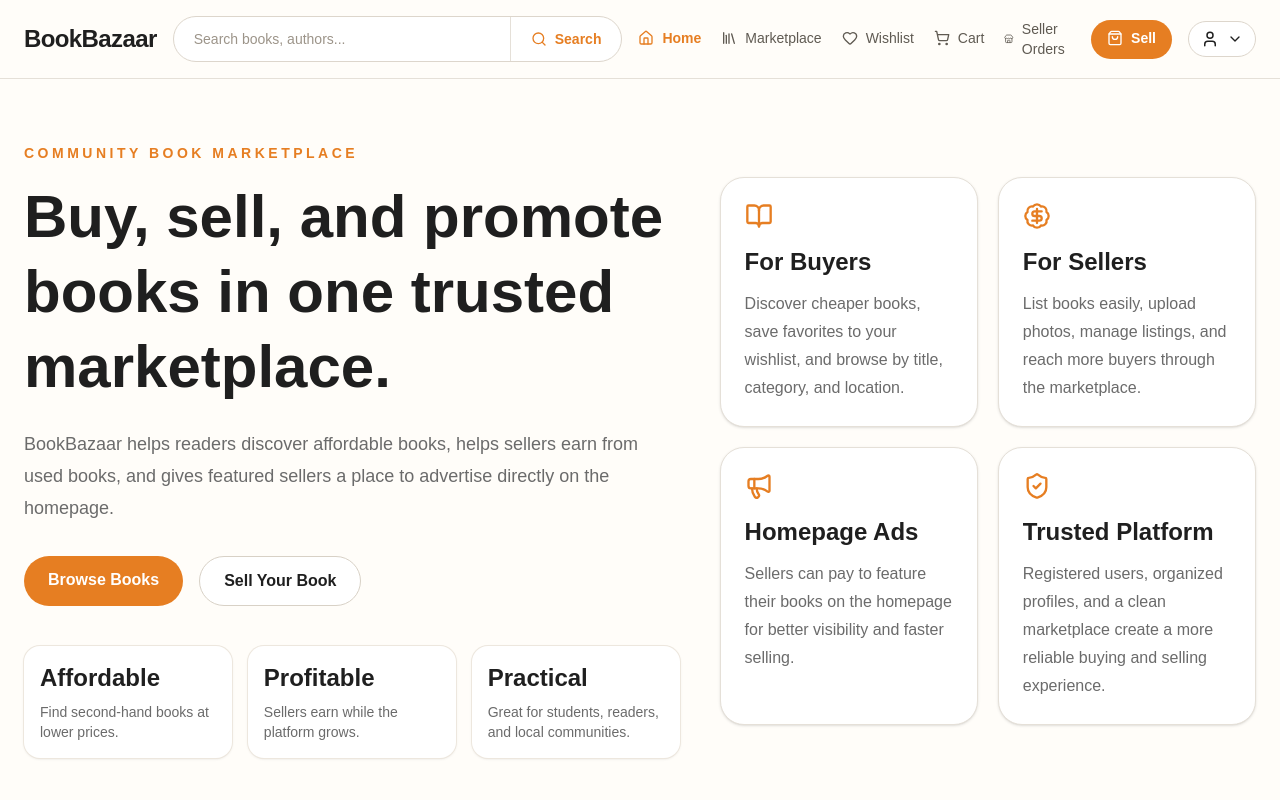
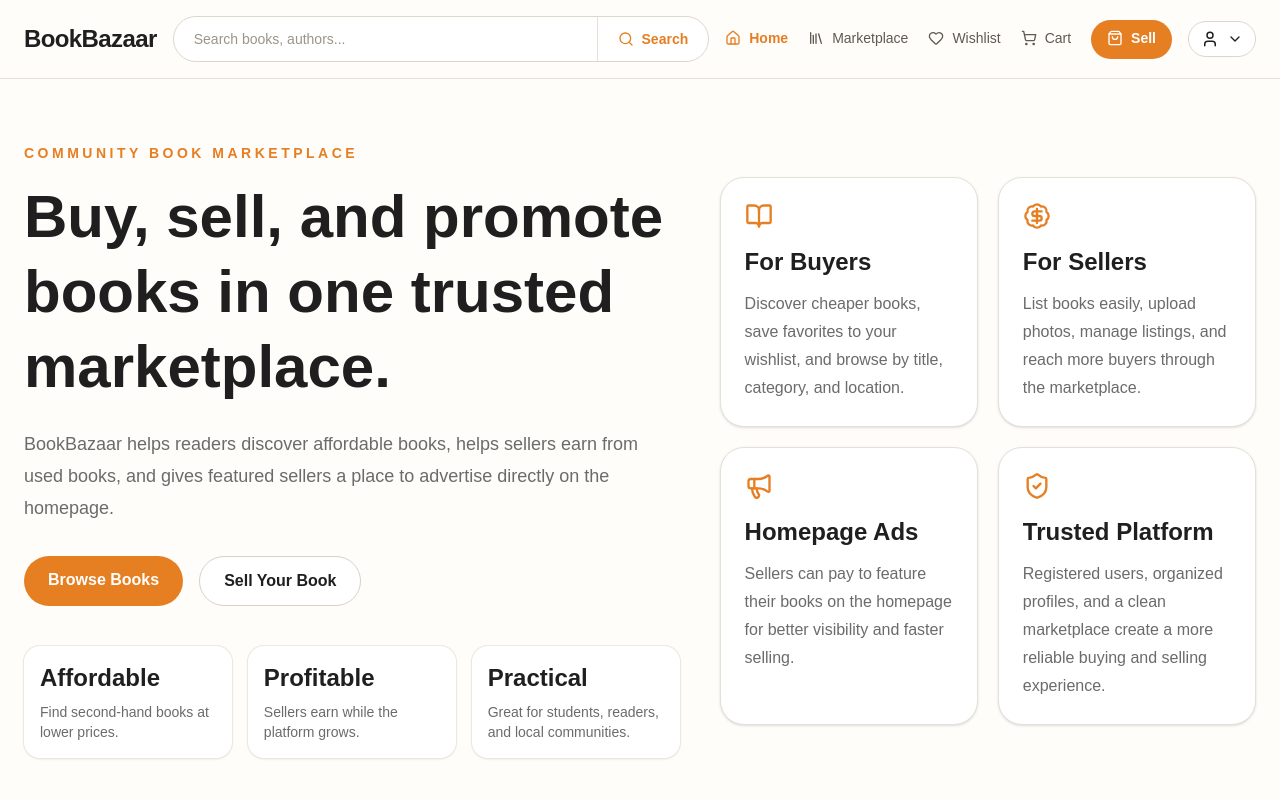
Before and after one commit to IRAH-JANE/BOOK-BAZAAR, a Next.js app: page / in a window 1280 px wide. Shown: the top 800 px of the page. Built offline with nearby package versions, Linux system fonts and the light colour scheme; no server answers; the database is empty.

Commit message:
revise code

```diff
--- a/components/Navbar.tsx
+++ b/components/Navbar.tsx
@@ -175,16 +175,6 @@ export default function Navbar() {
             </Link>
 
             <Link
-              href="/seller-orders"
-              className={navLinkClass("/seller-orders")}
-            >
-              <span className="inline-flex items-center gap-2">
-                <Store size={16} />
-                Seller Orders
-              </span>
-            </Link>
-
-            <Link
               href="/sell"
               className="rounded-full bg-[#E67E22] px-4 py-2 font-semibold text-white hover:bg-[#cf6f1c]"
             >
```
